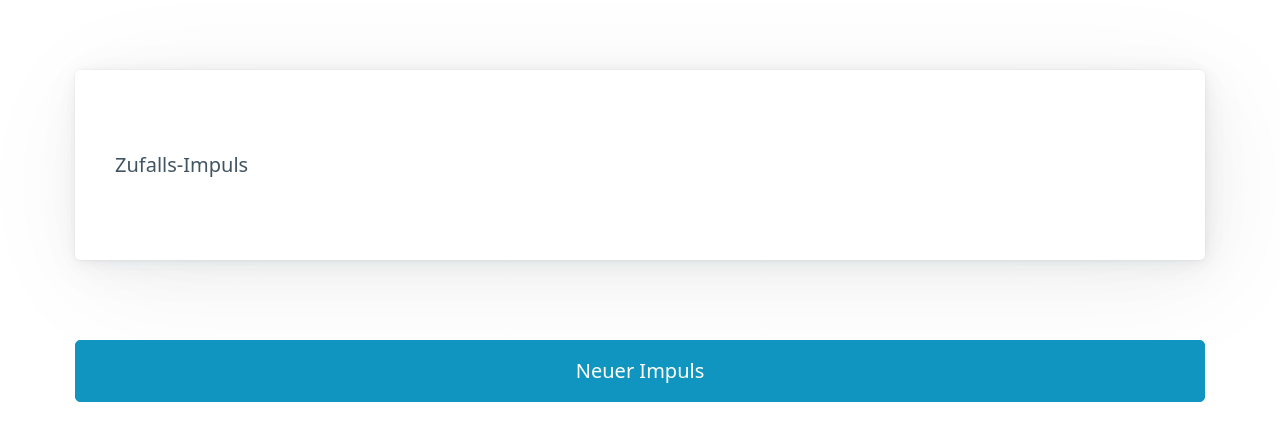
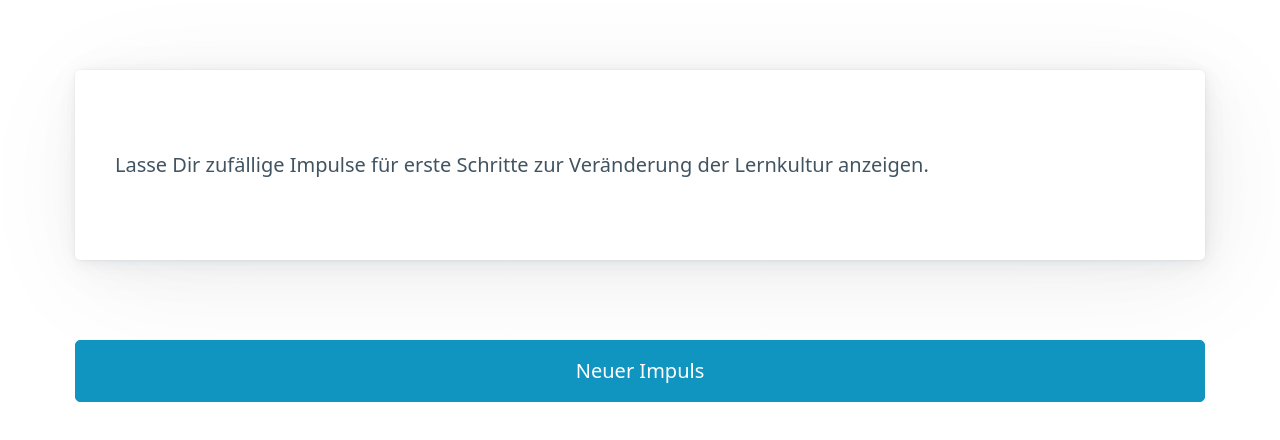
Before and after one commit to eBildungslabor/inspirationsdusche-lernkultur, a plain HTML site: page index.html in a window 1280 px wide. Shown: the part 150-590 px from the top of the page. Drawn offline with Linux system fonts and the light colour scheme.

Commit message:
Update index.html

```diff
--- a/index.html
+++ b/index.html
@@ -12,9 +12,7 @@
     <h1>Inspirationsdusche</h1>
 
     <article id="article">
-Zufalls-Impuls
-    </article>
-
+Lasse Dir zufällige Impulse für erste Schritte zur Veränderung der Lernkultur anzeigen.</article>
         <form>
             <input type="button" value="Neuer Impuls" onclick="neuerZufallsimpuls">
         </form>
```
